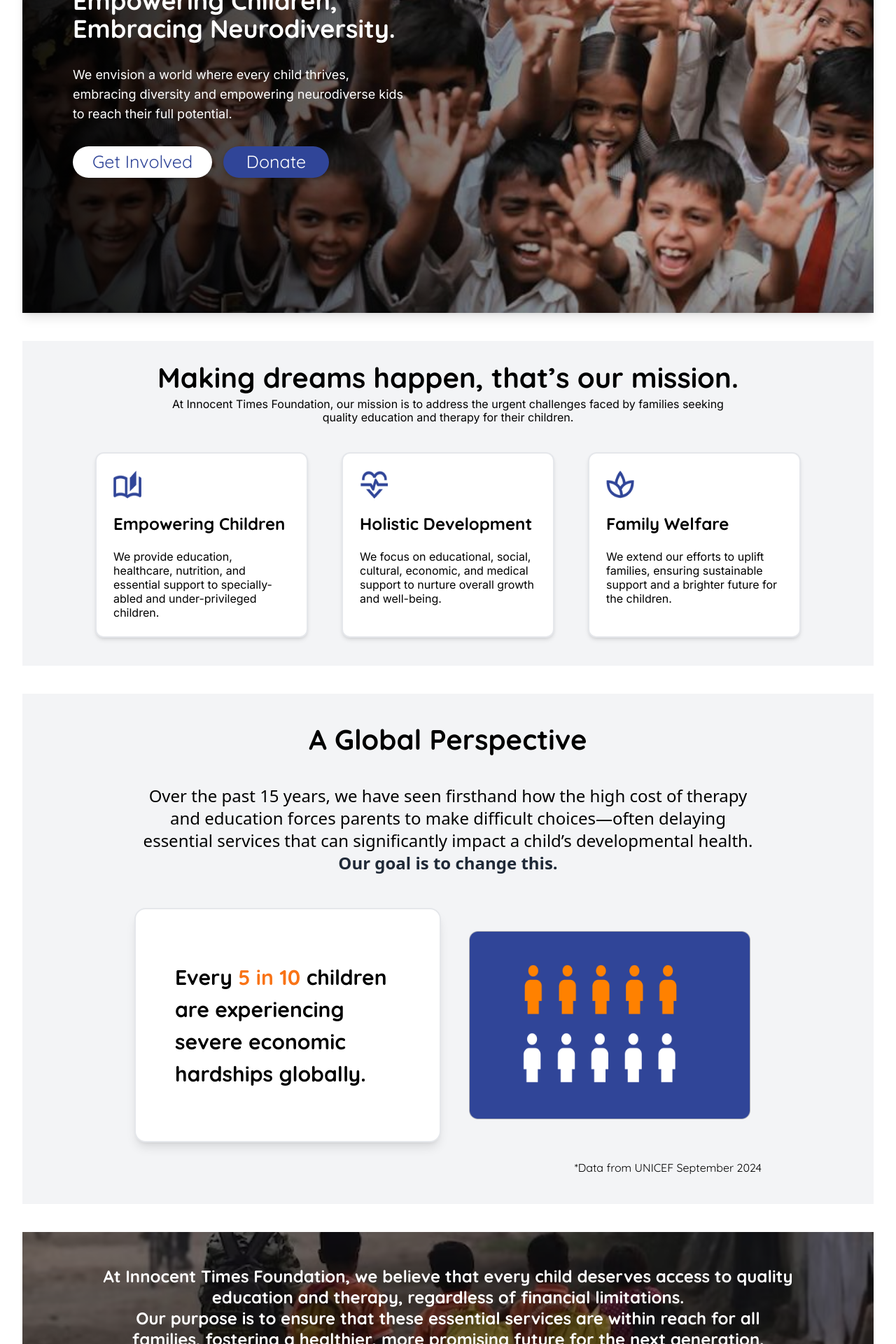
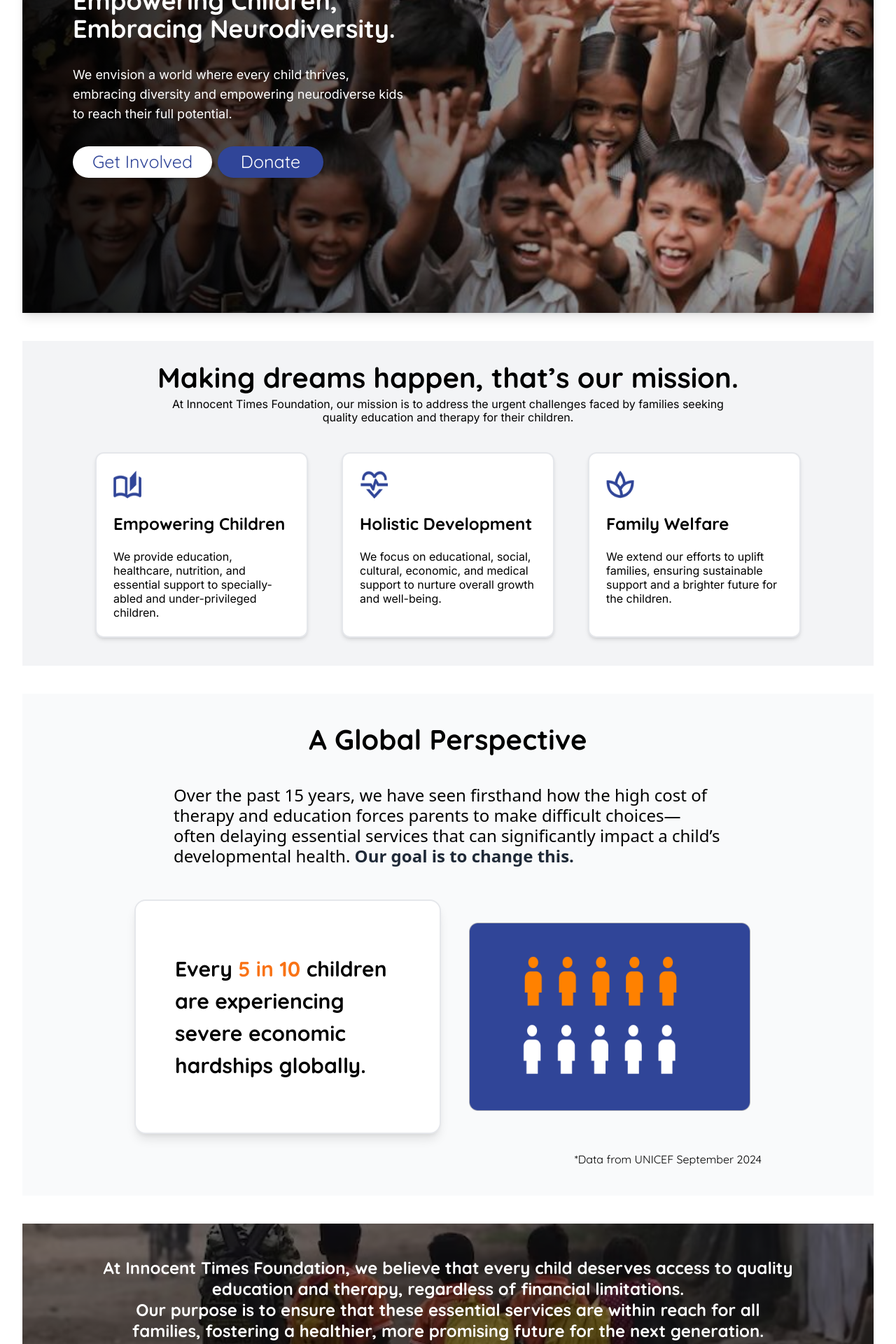
Before and after one commit to HarshadaGirase/ITFFC, a React (Vite) app: page / in a window 1280 px wide. Shown: the part 325-2245 px from the top of the page at 70% size. Built offline with nearby package versions, Linux system fonts and the light colour scheme.

Commit message:
fixed herosection of Home

```diff
--- a/src/components/Home/HeroSection.jsx
+++ b/src/components/Home/HeroSection.jsx
@@ -35,7 +35,7 @@ const HeroSection = () => {
            <p>  We envision a world where every child thrives,</p>  <p>embracing diversity and empowering neurodiverse kids</p>  <p>to reach their full potential.</p>
           </p>
         </div>
-          <div className='flex gap-4 font-quicksand mt-10 '>
+          <div className='flex gap-2 font-quicksand mt-10 '>
             <div className=''>
               <button className="text-[#304598] bg-white hover:bg-yellow-500 rounded-3xl shadow-md h-[19px] w-[87px] sm:h-[19px]  sm:w-[87px] md:h-[57px] lg:h-[45px]  md:w-[100] lg:w-[199px] text-[9px] sm:text-[9px] md:text-[20px] lg:text-[25px]">
               <Link to="/getinvolved">  Get Involved</Link>
--- a/src/components/Home/PerspectiveSection.jsx
+++ b/src/components/Home/PerspectiveSection.jsx
@@ -2,14 +2,14 @@ import boyImg from "../../assets/boyImg.png"; // Update the path to the correct
 
 const PerspectiveSection = () => {
   return (
-    <div className="flex flex-col bg-gray-100 p-6 sm:p-10 lg:px-40  gap-6">
+    <div className="flex flex-col bg-gray-50 p-6 sm:p-10 lg:px-40  gap-6">
       <div>
         <h2 className="text-center text-[21px] sm:text-[24px] md:text-[32px] lg:text-[40px] font-bold mb-4 font-quicksand leading-[26px] sm:leading-[30px] md:leading-[40px] lg:leading-[50px]">
           A Global Perspective
         </h2>
       </div>
       <div>
-        <p className="text-center text-black text-[12px] sm:text-[14px] md:text-[18px] lg:text-[24px] mb-6 leading-[16px] sm:leading-[20px] md:leading-[26px] lg:leading-[32px]">
+        <p className="px-14 0text-center text-black text-[12px] sm:text-[14px] md:text-[18px] lg:text-[24px] mb-6 leading-[16px] sm:leading-[20px] md:leading-[26px] lg:leading-[29px]">
           Over the past 15 years, we have seen firsthand how the high cost of
           therapy and education forces parents to make difficult choices—often
           delaying essential services that can significantly impact a child’s
```
